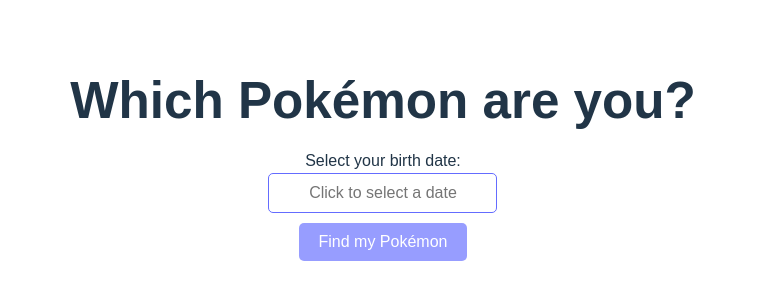
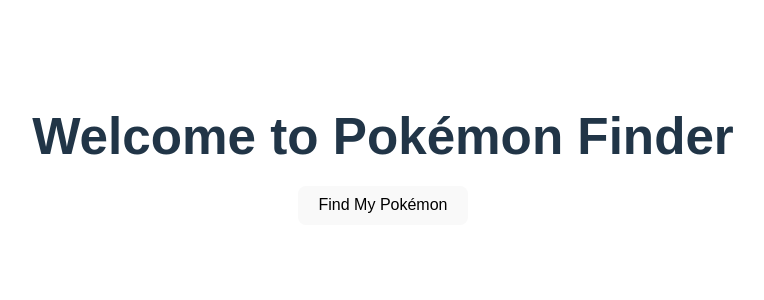
Before and after one commit to amyle37051/poke, a React (Vite) app: page / in a window 1280 px wide. Shown: the part 250-550 px from the top of the page, without its empty margins (257-1021 px from the left). Built offline with nearby package versions, Linux system fonts and the light colour scheme.

Commit message:
added routing

```diff
--- a/package.json
+++ b/package.json
@@ -14,7 +14,8 @@
     "@tanstack/react-query": "^5.60.6",
     "react": "^18.3.1",
     "react-datepicker": "^7.5.0",
-    "react-dom": "^18.3.1"
+    "react-dom": "^18.3.1",
+    "react-router-dom": "^7.0.1"
   },
   "devDependencies": {
     "@eslint/js": "^9.11.1",
--- a/src/App.tsx
+++ b/src/App.tsx
@@ -2,15 +2,32 @@
 import { QueryClient, QueryClientProvider } from "@tanstack/react-query";
 import RenderPoke from "./RenderPoke"; //move RenderPoke to its own file
 import './App.css';
+import { BrowserRouter as Router, Routes, Route, Link } from "react-router-dom";
 
 
 //create a client
 const queryClient = new QueryClient();
 
+function HomePage() {
+  return (
+    <div>
+      <h1>Welcome to Pokémon Finder</h1>
+      <Link to="/find-pokemon">
+        <button>Find My Pokémon</button>
+      </Link>
+    </div>
+  );
+}
+
 function App() {
   return (
     <QueryClientProvider client={queryClient}>
-      <RenderPoke />
+      <Router>
+        <Routes>
+          <Route path="/" element={<HomePage />} /> {/* Home Page */}
+          <Route path="/find-pokemon" element={<RenderPoke />} /> {/* Pokémon Finder */}
+        </Routes>
+      </Router>
     </QueryClientProvider>
   );
 }
```
Also changed, not shown: 1 other file (tests, documents, lock files or other folders).
